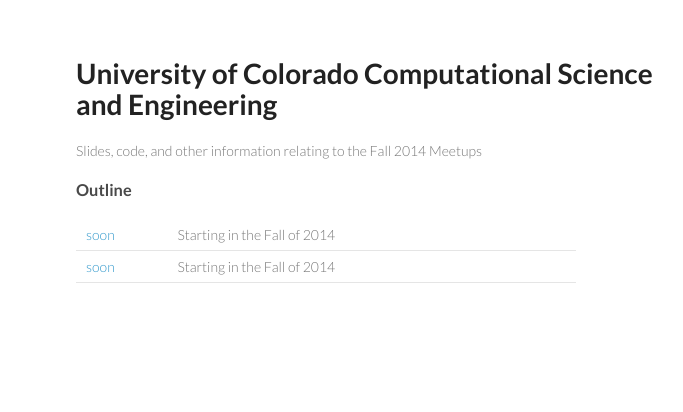
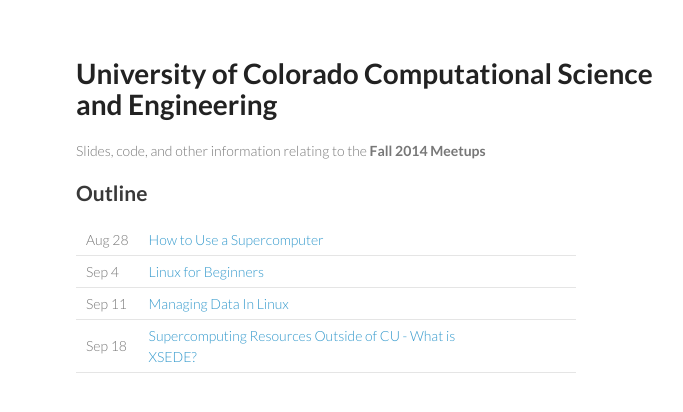
Before and after one commit to vade9555/meetup_fall_2014, a plain HTML site: page index.html in a window 1280 px wide. Shown: the full height of the page, 394-1077 px from the left. Drawn offline with Linux system fonts and the light colour scheme.

Commit message:
Created the gh-pages for the fall 2014 meetup

```diff
--- a/index.html
+++ b/index.html
@@ -15,45 +15,56 @@
   <body>
     <div class="wrapper">
       <header>
-
-   <!--       <p><a href="/meetup_spring_2014/">Home</a></p>
- -->
       <p>
          <a href="http://www.meetup.com/University-of-Colorado-Computational-Science-and-Engineering/"><img src='http://researchcomputing.github.io/meetup_spring_2014/images/meetup.png'></a><br><br>
          <a href="http://www.meetup.com/University-of-Colorado-Computational-Science-and-Engineering/">Join the meetup</a>
       </p>
-
-
-<!--
-        <p><a href="https://github.com/ResearchComputing/meetup_spring_2014/zipball/master">Download ZIP File</a></p>
-        <p><a href="https://github.com/ResearchComputing/meetup_spring_2014/tarball/master">Download TAR Ball</a></p> -->
       </header>
       <section>
       <h1>
       <a name="university-of-colorado-computational-science-and-engineering-meetup" class="anchor" href="#university-of-colorado-computational-science-and-engineering-meetup"><span class="octicon octicon-link"></span></a>University of Colorado Computational Science and Engineering</h1>
 
-    <p>Slides, code, and other information relating to the Fall 2014 Meetups</p>
+      <p>Slides, code, and other information relating to the <b>Fall 2014 Meetups</b></p>
 
 
-<h3>Outline</h3>
+<h2>Outline</h2>
 
 <table style="width:500px">
 
 <tr>
-  <td><a href="#" target="_blank">soon</a></td>
-  <td>Starting in the Fall of 2014</td>
+  <td>Aug 28</td>
+  <td><a href="pdfs/fall2014_meetup1_supercomputing.pdf">How to Use a Supercomputer</a></td>
+  <td></td>
   <td></td>
   <td></td>
 </tr>
 
 <tr>
-  <td><a href="#" target="_blank">soon</a></td>
-    <td>Starting in the Fall of 2014</td>
+  <td>Sep 4</td>
+  <td><a href="pdfs/fall2014_meetup2_basic_linux.pdf">Linux for Beginners</a></td>
+  <td></td>
   <td></td>
   <td></td>
 </tr>
 
+<tr>
+  <td>Sep 11</td>
+  <td><a href="pdfs/fall2014_meetup3_filesystems_linux.pdf">Managing
+  Data In Linux</a></td>
+  <td></td>
+  <td></td>
+  <td></td>
+</tr>
 
+<tr>
+  <td>Sep 18</td>
+  <td><a
+  href="pdfs/fall2014_meetup4_xsede_resources.pdf">Supercomputing
+  Resources Outside of CU - What is XSEDE?</a></td>
+  <td></td>
+  <td></td>
+  <td></td>
+</tr>
 
 </section>
       <footer>
```
Also changed, not shown: 4 other files. Lines whose indentation alone changed are shown as unchanged.
